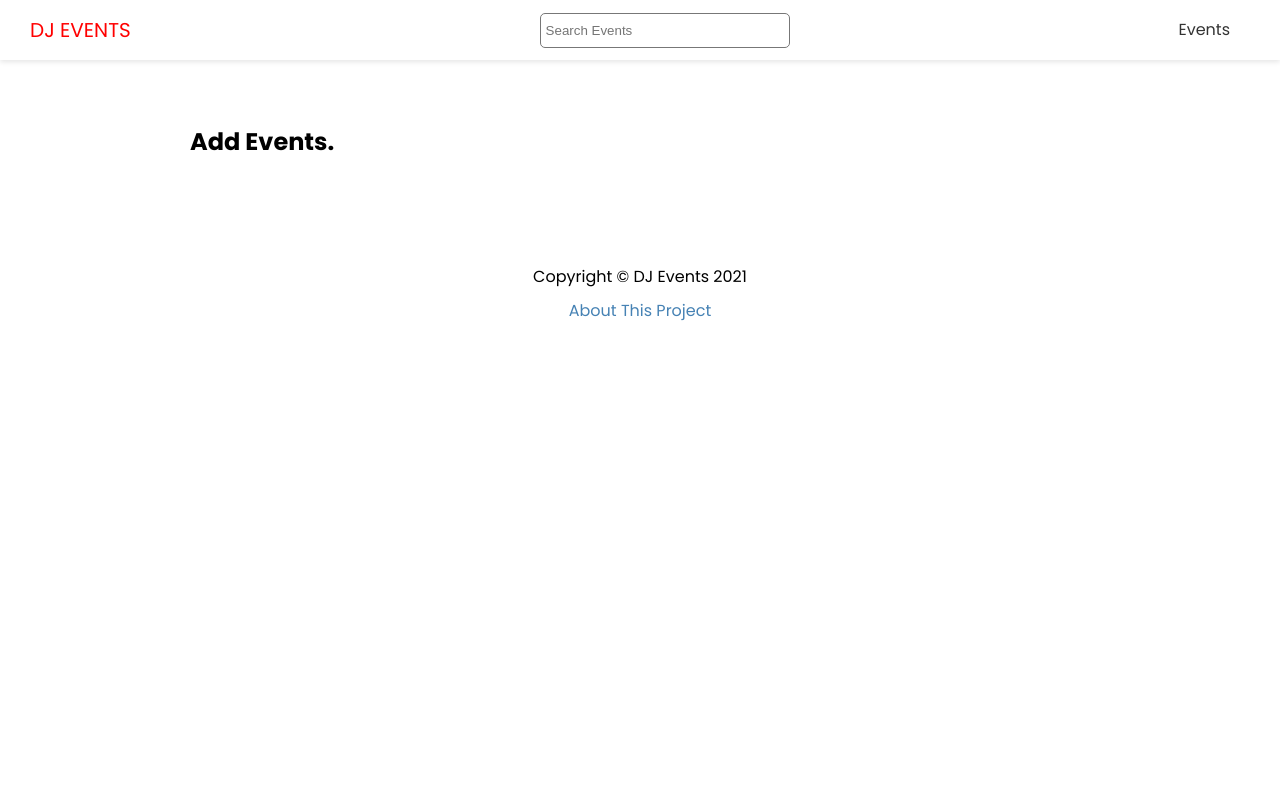
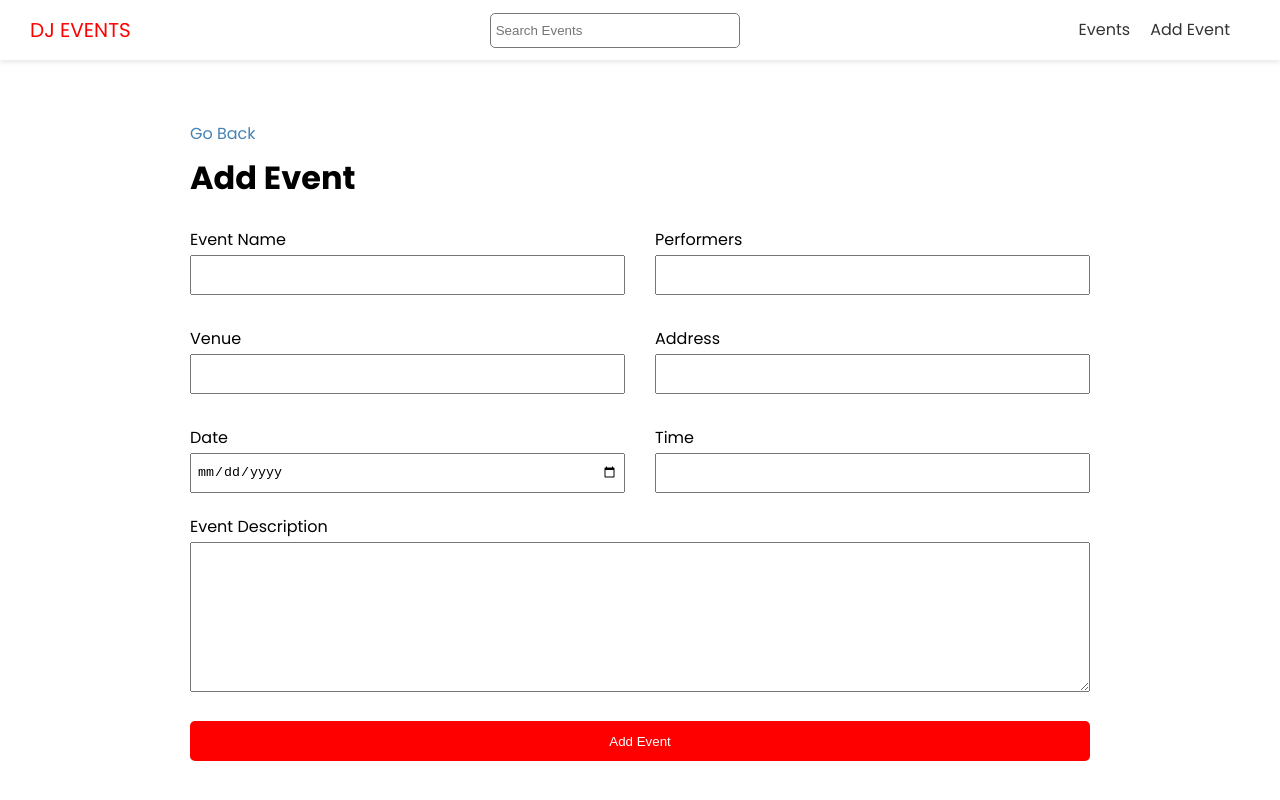
Before and after one commit to SajjanKarn/dj-events-frontend, a Next.js app: page /events/add in a window 1280 px wide. Shown: the top 800 px of the page. Built offline with nearby package versions, Linux system fonts and the light colour scheme.

Commit message:
added add event page

```diff
--- a/components/Header.js
+++ b/components/Header.js
@@ -22,6 +22,11 @@
               <a>Events</a>
             </Link>
           </li>
+          <li>
+            <Link href="/events/add">
+              <a>Add Event</a>
+            </Link>
+          </li>
         </ul>
       </nav>
     </header>
--- a/pages/events/add.js
+++ b/pages/events/add.js
@@ -1,9 +1,115 @@
+import { useState } from "react";
+import Link from "next/link";
+import { useRouter } from "next/router";
+
 import Layout from "@/components/Layout";
+import styles from "@/styles/Form.module.css";
 
 export default function AddEventsPage() {
+  const [values, setValues] = useState({
+    name: "",
+    performers: "",
+    venue: "",
+    address: "",
+    date: "",
+    time: "",
+    description: "",
+  });
+
+  const router = useRouter();
+
+  const handleInputChange = (event) => {
+    const { name, value } = event.target;
+    setValues({ ...values, [name]: value });
+  };
+
+  const handleSubmit = (event) => {
+    event.preventDefault();
+    console.log(values);
+    setValues({})
+  };
+
   return (
-    <Layout title="Add Events">
-      <h2>Add Events.</h2>
+    <Layout title="Add New Event">
+      <Link href="/events">Go Back</Link>
+      <h1>Add Event</h1>
+      <form onSubmit={handleSubmit} className={styles.form}>
+        <div className={styles.grid}>
+          <div>
+            <label htmlFor="name">Event Name</label>
+            <input
+              type="text"
+              id="name"
+              name="name"
+              value={values.name}
+              onChange={handleInputChange}
+            />
+          </div>
+          <div>
+            <label htmlFor="performers">Performers</label>
+            <input
+              type="text"
+              name="performers"
+              id="performers"
+              value={values.performers}
+              onChange={handleInputChange}
+            />
+          </div>
+          <div>
+            <label htmlFor="venue">Venue</label>
+            <input
+              type="text"
+              name="venue"
+              id="venue"
+              value={values.venue}
+              onChange={handleInputChange}
+            />
+          </div>
+          <div>
+            <label htmlFor="address">Address</label>
+            <input
+              type="text"
+              name="address"
+              id="address"
+              value={values.address}
+              onChange={handleInputChange}
+            />
+          </div>
+          <div>
+            <label htmlFor="date">Date</label>
+            <input
+              type="date"
+              name="date"
+              id="date"
+              value={values.date}
+              onChange={handleInputChange}
+            />
+          </div>
+          <div>
+            <label htmlFor="time">Time</label>
+            <input
+              type="text"
+              name="time"
+              id="time"
+              value={values.time}
+              onChange={handleInputChange}
+            />
+          </div>
+        </div>
+
+        <div>
+          <label htmlFor="description">Event Description</label>
+          <textarea
+            type="text"
+            name="description"
+            id="description"
+            value={values.description}
+            onChange={handleInputChange}
+          ></textarea>
+        </div>
+
+        <input type="submit" value="Add Event" className="btn" />
+      </form>
     </Layout>
   );
 }
--- a/pages/events/search.js
+++ b/pages/events/search.js
@@ -1,11 +1,11 @@
 import qs from "qs";
+import Link from "next/link";
 import { useRouter } from "next/router";
 
 import { API_URL } from "@/config/index";
 
 import Layout from "@/components/Layout";
 import EventItem from "@/components/EventItem";
-import Link from "next/link";
 
 export default function SearchEventsPage({ events }) {
   const router = useRouter();
--- /dev/null
+++ b/styles/Form.module.css
@@ -0,0 +1,39 @@
+.form label {
+  display: block;
+}
+
+.form input {
+  width: 100%;
+  height: 40px;
+  padding: 5px;
+}
+
+.form textarea {
+  width: 100%;
+  height: 150px;
+}
+
+.form input[type="submit"] {
+  display: block;
+  width: 100%;
+  margin: 20px 0 30px;
+}
+
+.form .file {
+  border: 1px #ccc solid;
+  background-color: #f4f4f4;
+  padding: 10px;
+}
+
+.grid {
+  display: grid;
+  grid-template-columns: 1fr 1fr;
+  gap: 30px;
+  margin-bottom: 20px;
+}
+
+@media (max-width: 600px) {
+  .grid {
+    grid-template-columns: 1fr;
+  }
+}
```
